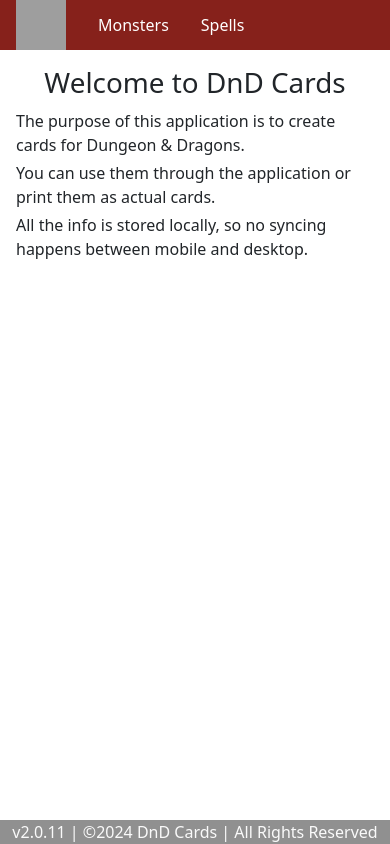
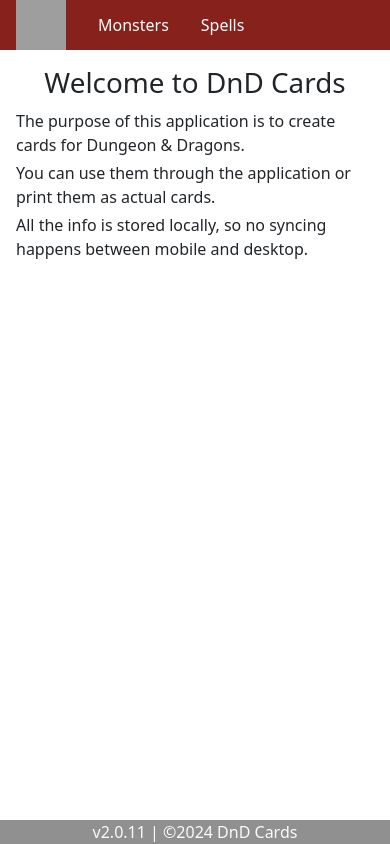
Before and after one commit to narolan/dnd-cards, a React (Vite) app: page / in a window 390 px wide. Built offline with nearby package versions, Linux system fonts and the light colour scheme; grey boxes are pictures that could not be loaded.

Commit message:
[BUG-23] :: mobile friendly footer

```diff
--- a/src/App.jsx
+++ b/src/App.jsx
@@ -33,7 +33,7 @@ function App() {
                 </Routes>
             </Router>
             <footer className="footer">
-                <div className="copywright">v{version.version} | ©2024 DnD Cards | All Rights Reserved</div>
+                <div className="copywright">v{version.version} | ©2024 DnD Cards</div>
             </footer>
         </>
     );
```
